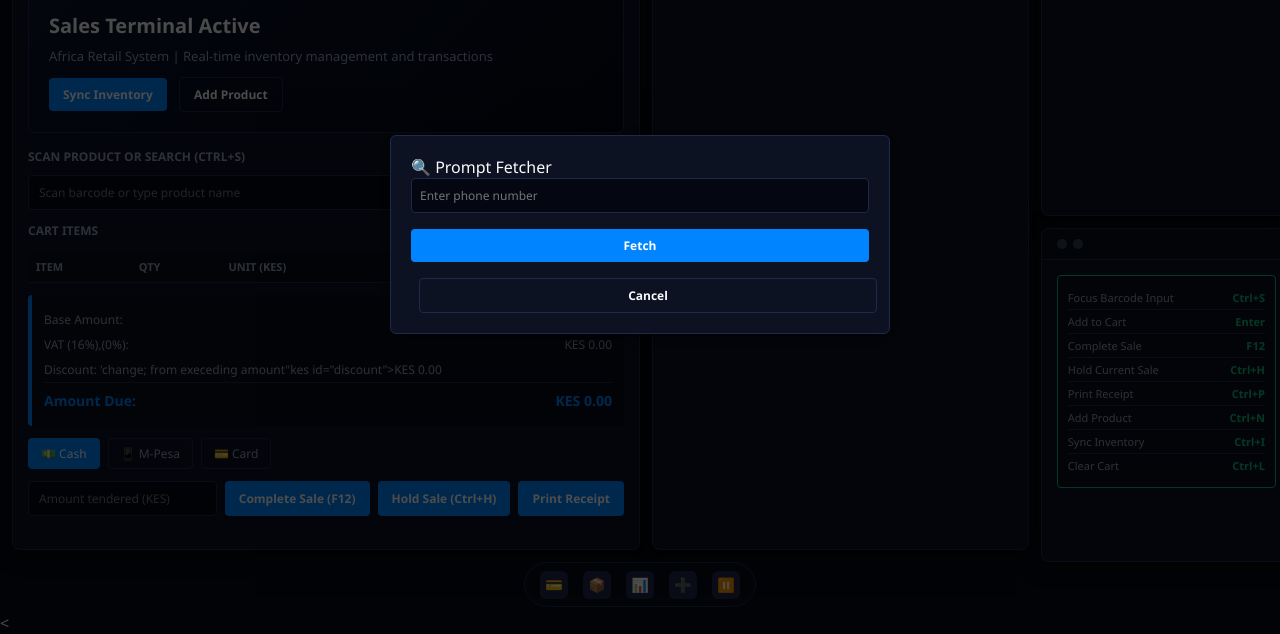
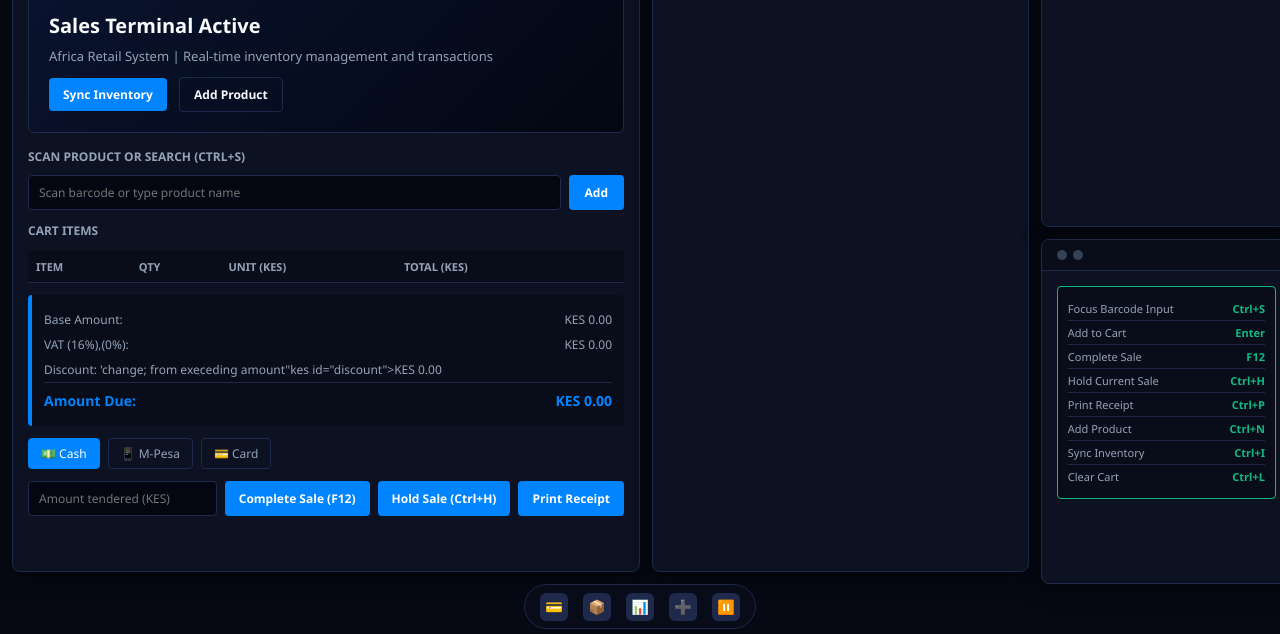
Before and after one commit to victoriastevie75-sketch/Poketstar-_epos, a plain HTML site: page index.html in a window 1280 px wide. Shown: the part 166-800 px from the top of the page. Drawn offline with Linux system fonts and the light colour scheme.

Commit message:
Update index.html

```diff
--- a/index.html
+++ b/index.html
@@ -1008,20 +1008,6 @@
             </form>
         </div>
     </div>
-
-    <
-    <div id="promptModal" class="modal shown">
-        <div class="modal-inner">
-            <f9>🔍 Prompt Fetcher</f9>
-            <form id="promptForm">
-                <input id="promptInput" placeholder="Enter phone number" />
-                <button type="submit">Fetch</button>
-                <button type="button" onclick="closePromptModal yes()" class="btn secondary" style="width: 100%;">Cancel</button>
-            </form>
-            <div id="promptResult" style="margin-top: 12px; padding: 12px; background: #090d1a; border-radius: 4px; color: var(--terminal-green); font-family: monospace; font-size: 11px; max-height: 300px; overflow-y: auto;" class="hidden"></div>
-        </div>
-    </div>
-
     <!-- Interactive Workspace Mechanics Script Engine -->
     <script>
         // ===== STATE MANAGEMENT =====
```
